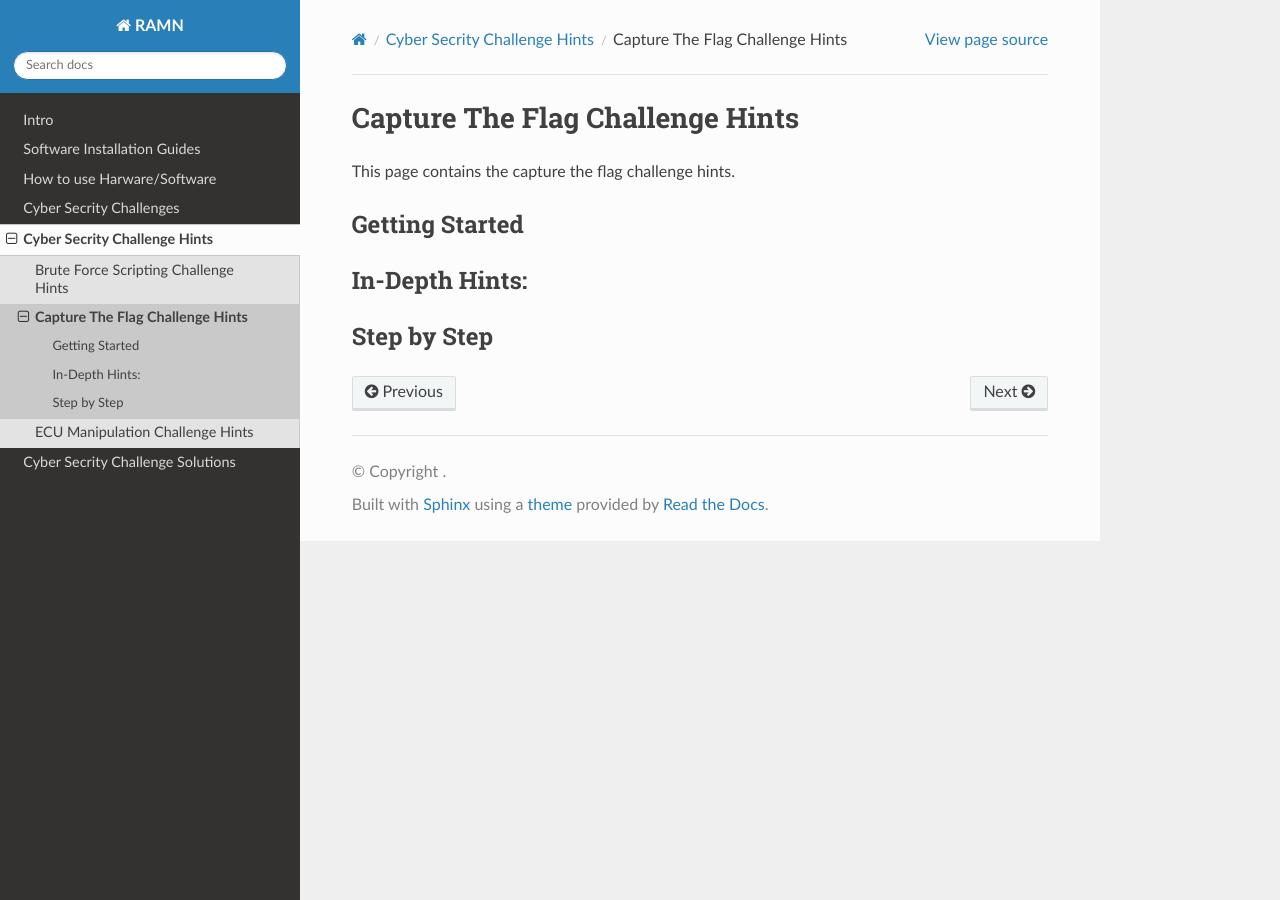
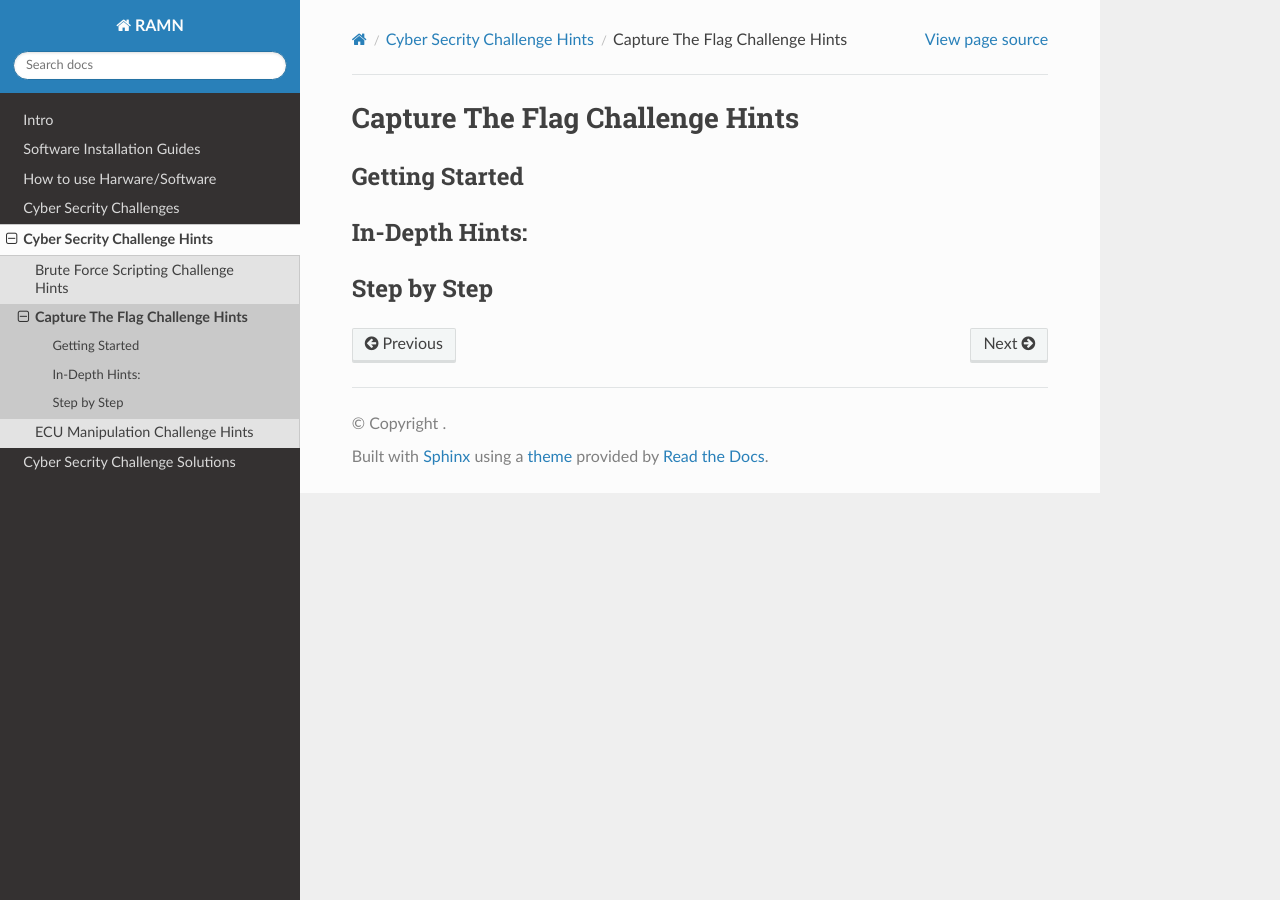
Before and after one commit to JonasvonStein/F25-04-Drive-Secure-Teaching-Automotive-Cybersecurity-with-RAMN, a Sphinx documentation site: the page built from docs/challengeHints/Capture_The_Flag.rst, in a window 1280 px wide. Built offline with Sphinx 7.4.7 and the Read the Docs theme 3.1.0, drawn with Linux system fonts in a browser that asks for light colours; pages that are not in the unit, such as notebooks, are missing from menus.

Commit message:
asdasdas

```diff
--- a/docs/challengeHints/Brute_Force_Scripting.rst
+++ b/docs/challengeHints/Brute_Force_Scripting.rst
@@ -2,8 +2,6 @@
 
 Brute Force Scripting Challenge Hints
 =====================================
-
-This page contains the brute force scripting challenge hints.
 
 Getting Started
 ^^^^^^^^^^^^^^^
--- a/docs/challengeHints/Capture_The_Flag.rst
+++ b/docs/challengeHints/Capture_The_Flag.rst
@@ -2,8 +2,6 @@
 
 Capture The Flag Challenge Hints
 ===================================
-
-This page contains the capture the flag challenge hints.
 
 Getting Started
 ^^^^^^^^^^^^^^^
--- a/docs/challengeHints/ECU_Manipulation.rst
+++ b/docs/challengeHints/ECU_Manipulation.rst
@@ -2,8 +2,6 @@
 
 ECU Manipulation Challenge Hints
 ===================================
-
-This page contains the ECU manipulation challenge hints.
 
 Getting Started
 ^^^^^^^^^^^^^^^
--- a/docs/challengeSolutions/Brute_Force_Scripting.rst
+++ b/docs/challengeSolutions/Brute_Force_Scripting.rst
@@ -2,11 +2,6 @@
 
 Brute Force Scripting Challenge Solution
 ========================================
-
-This page contains the brute force scripting challenge solution.
-
-Solution
-^^^^^^^^
 
 Password: “&27762”
 
```
